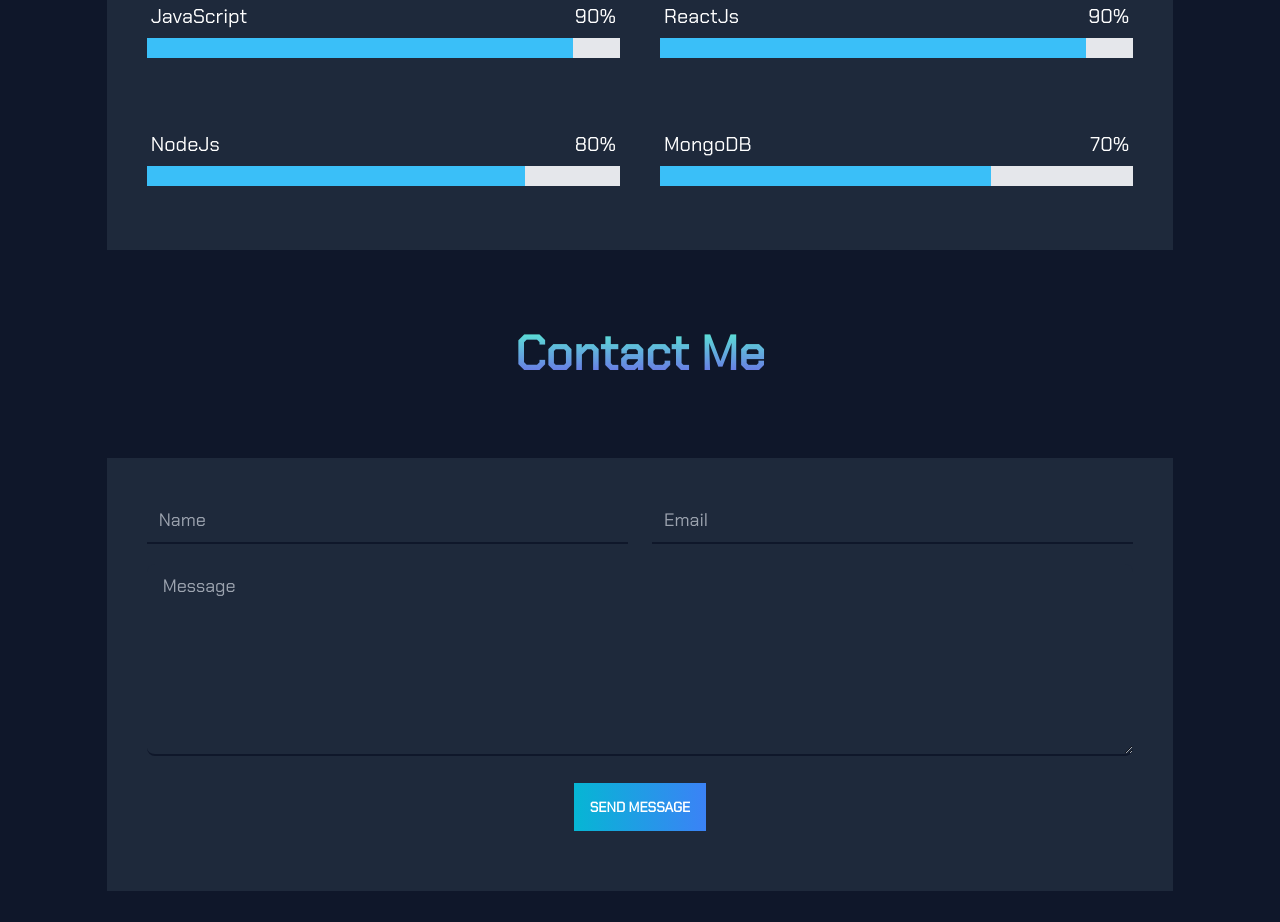
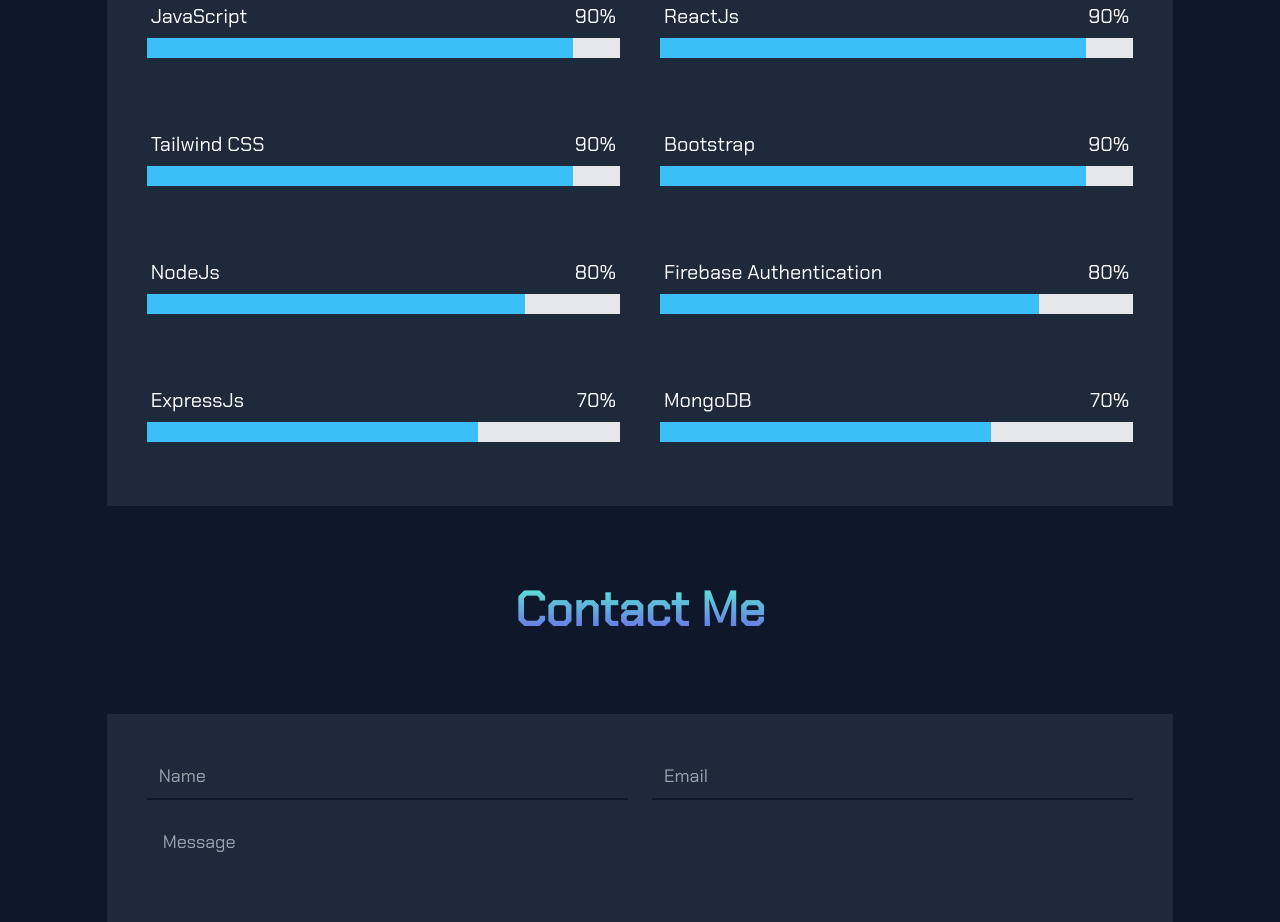
Before and after one commit to Alok52682/my-portfolio, a React (Create React App) app: page / in a window 1280 px wide. Shown: the part 2380-3302 px from the top of the page. Built offline with nearby package versions, Linux system fonts and the light colour scheme.

Commit message:
added  more skils

```diff
--- a/src/Pages/Home/Skills/Skills.js
+++ b/src/Pages/Home/Skills/Skills.js
@@ -43,11 +43,47 @@
                 </div>
                 <div className="form-control w-full">
                     <label className="label">
+                        <span className="label-text text-xl text-white">Tailwind CSS</span>
+                        <span className="label-text-alt text-xl text-white">90%</span>
+                    </label>
+                    <div className="w-full bg-gray-200 h-5 mb-6">
+                        <div className="bg-info h-5 w-full" style={{ width: '90%' }}></div>
+                    </div>
+                </div>
+                <div className="form-control w-full">
+                    <label className="label">
+                        <span className="label-text text-xl text-white">Bootstrap</span>
+                        <span className="label-text-alt text-xl text-white">90%</span>
+                    </label>
+                    <div className="w-full bg-gray-200 h-5 mb-6">
+                        <div className="bg-info h-5 w-full" style={{ width: '90%' }}></div>
+                    </div>
+                </div>
+                <div className="form-control w-full">
+                    <label className="label">
                         <span className="label-text text-xl text-white">NodeJs</span>
                         <span className="label-text-alt text-xl text-white">80%</span>
                     </label>
                     <div className="w-full bg-gray-200 h-5 mb-6">
                         <div className="bg-info h-5 w-full" style={{ width: '80%' }}></div>
+                    </div>
+                </div>
+                <div className="form-control w-full">
+                    <label className="label">
+                        <span className="label-text text-xl text-white">Firebase Authentication</span>
+                        <span className="label-text-alt text-xl text-white">80%</span>
+                    </label>
+                    <div className="w-full bg-gray-200 h-5 mb-6">
+                        <div className="bg-info h-5 w-full" style={{ width: '80%' }}></div>
+                    </div>
+                </div>
+                <div className="form-control w-full">
+                    <label className="label">
+                        <span className="label-text text-xl text-white">ExpressJs</span>
+                        <span className="label-text-alt text-xl text-white">70%</span>
+                    </label>
+                    <div className="w-full bg-gray-200 h-5 mb-6">
+                        <div className="bg-info h-5 w-full" style={{ width: '70%' }}></div>
                     </div>
                 </div>
                 <div className="form-control w-full">
```
